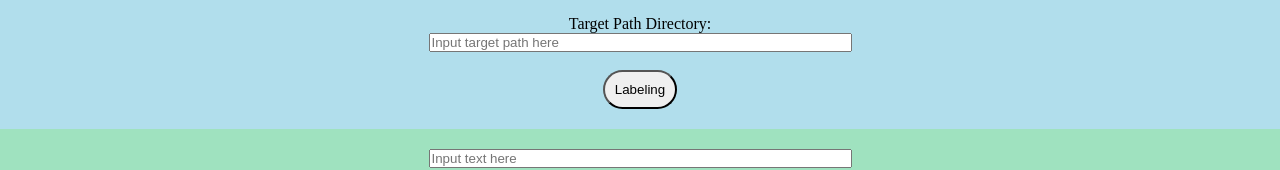
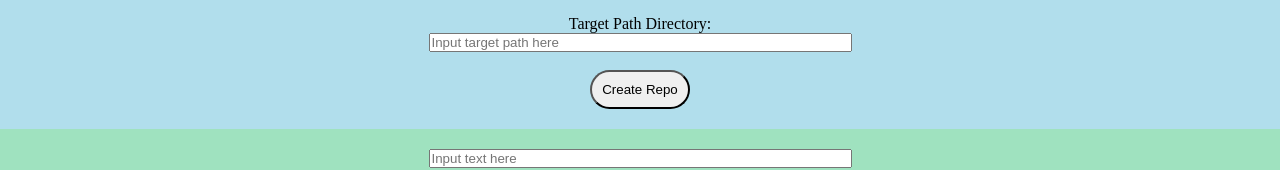
Before and after one commit to SamyakJ27/343-sem-project, a website: page vcswebsite.html in a window 1280 px wide. Shown: the part 294-464 px from the top of the page. Drawn offline with Linux system fonts and the light colour scheme.

Commit message:
changed button to "create repo"

```diff
--- a/vcswebsite.html
+++ b/vcswebsite.html
@@ -67,7 +67,7 @@
             <label for="path"><br>Target Path Directory:<br>
                 <input type="text" id="repo" size="50" font-family: "Garamond, serif" cols="50" rows="1"
                     name="target_path" placeholder="Input target path here" required /><br></label><br>
-            <input class="pill" id="cr" type="submit" onclick="RepoButton()" value="Labeling" />
+            <input class="pill" id="cr" type="submit" onclick="RepoButton()" value="Create Repo" />
         </form>
     </div>
 
```
